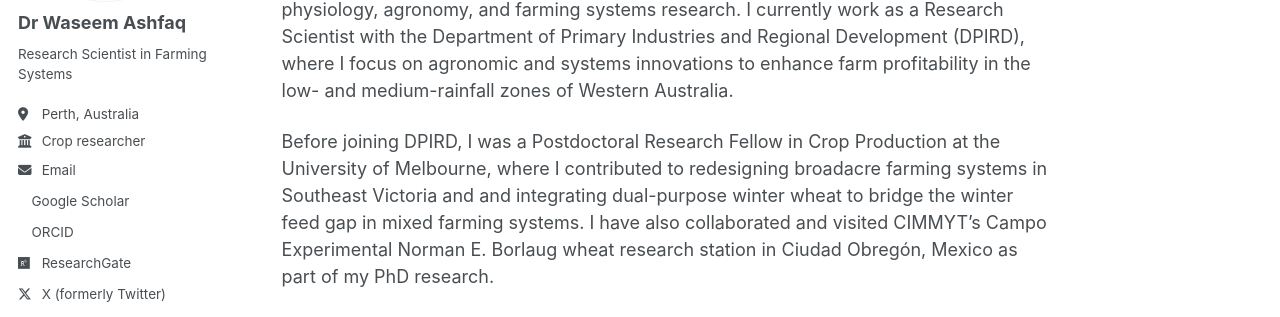
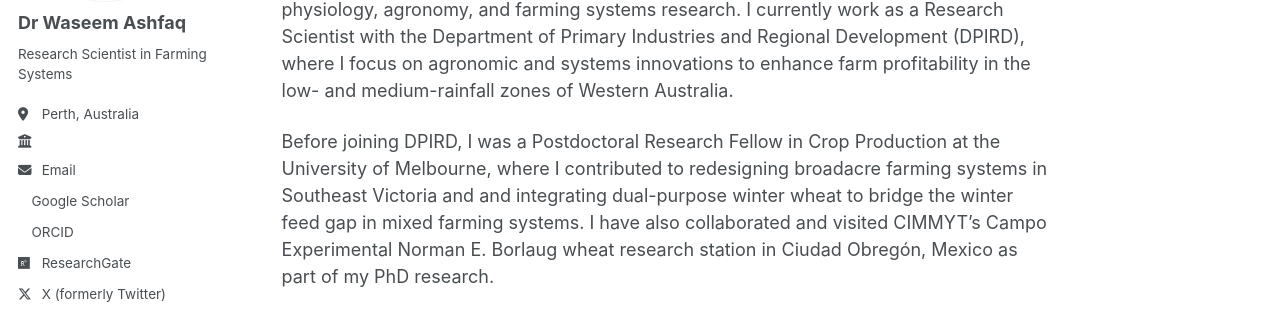
Before and after one commit to washfaq/waseemashfaq.github.io, a Jekyll site: the page built from _pages/about.md, in a window 1280 px wide. Shown: the part 274-591 px from the top of the page. Built offline with Jekyll 4.4.1, drawn with Linux system fonts in a browser that asks for light colours; a script bundle is joined from its source files by our own code; library files that are not in the unit come from our copies.

Commit message:
Update _config.yml

```diff
--- a/_config.yml
+++ b/_config.yml
@@ -28,7 +28,7 @@ author:
   pronouns         : # example: "she/her"
   bio              : "Research Scientist in Farming Systems"
   location         : "Perth, Australia"
-  employer         : "Crop researcher"
+  employer         : ""
   uri              : # URL
   email            : "waseemishfaq@gmail.com"
 
```
